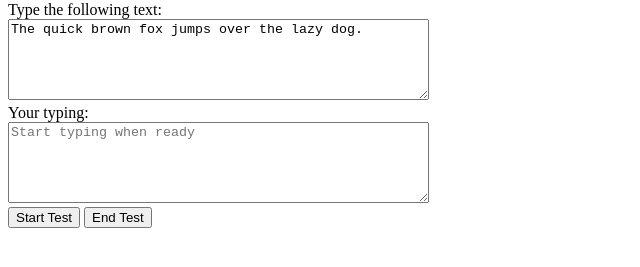
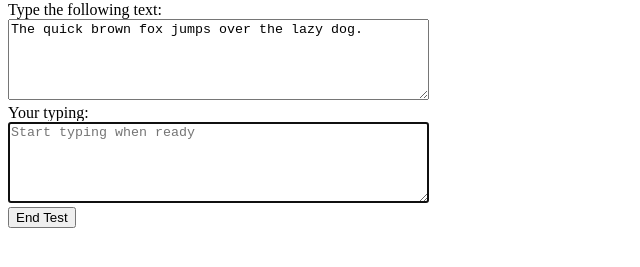
Before and after one commit to ibeepboop/IBMJavaScriptEssentials, a plain HTML site: page speedAnalysis/speed_analysis.html in a window 1280 px wide. Both pictures are taken after a click on the button "Start Test". Shown: the part 79-346 px from the top of the page, without its empty margins (0-640 px from the left). Drawn offline with Linux system fonts and the light colour scheme.

Commit message:
one button instead of two, autofocus in userInput textarea

```diff
--- a/speedAnalysis/speed_analysis.html
+++ b/speedAnalysis/speed_analysis.html
@@ -1,4 +1,3 @@
-<!DOCTYPE html>
 <!DOCTYPE html>
 <html>
 <head>
@@ -12,8 +11,7 @@
 
     <label for="userInput">Your typing:</label><br>
     <textarea id="userInput"  cols="50" rows="5" placeholder="Start typing when ready"></textarea><br>
-    <button onclick="startTest()">Start Test</button>
-        <button onclick="endTest()" id="btn">End Test</button>
+    <button id="btn" onclick="startTest()">Start Test</button>
     <div id="output"></div>
     <script src="./speed_analysis.js"></script>
 </body>
--- a/speedAnalysis/speed_analysis.js
+++ b/speedAnalysis/speed_analysis.js
@@ -2,6 +2,16 @@ let testText = "The quick brown fox jumps over the lazy dog.";
 let startTime, endTime;
 
 function startTest() {
+
+    // Clear user input and enable the input field
+    var userInput = document.getElementById("userInput");
+    userInput.value = "";
+    userInput.readOnly = false;
+
+    //Clear the inputText field (to reset it before setting the test text)
+    var inputText = document.getElementById("inputText");
+    inputText.value = "";
+
     // Set the test text
     document.getElementById("inputText").value = testText;
 
@@ -13,6 +23,9 @@ function startTest() {
     var button = document.getElementById("btn");
     button.innerHTML = "End Test";
     button.onclick = endTest;
+
+    //Autofocus the cursor into the userInput textarea so as to not waste time clicking
+    userInput.focus();
 }
 
 function endTest() {
```
